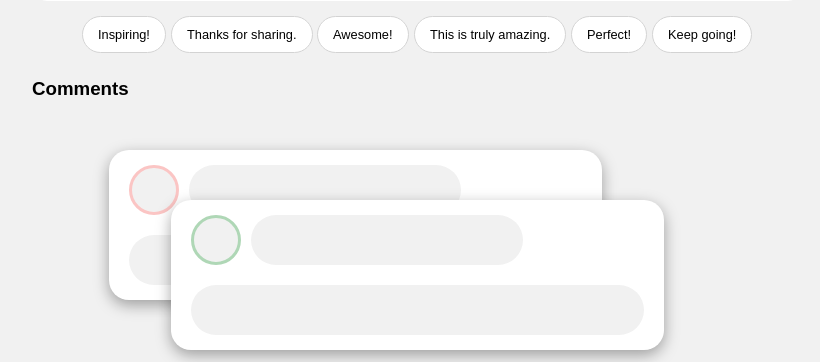
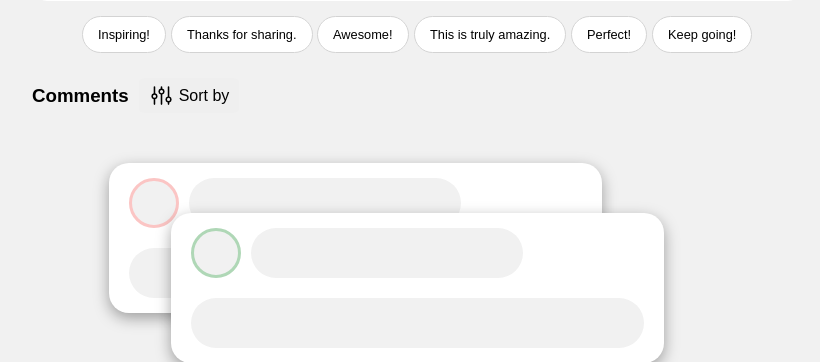
Before and after one commit to sandro988/Blogzz, a Django app: template templates/blogs/blogs_detail.html in a window 1280 px wide. Shown: the part 447-809 px from the top of the page, without its empty margins (32-852 px from the left). Run offline with Django 4.2, Linux system fonts and the light colour scheme; the template is opened without the code that fills it: values that come from a table or form of the project are taken from there, others are empty; parts of the project's set-up code (start-up, migrations or seed data) failed here and were passed over; some libraries are stand-ins or nearby versions.

Commit message:
Added comment sorting functionality, users can sort comments by popularity or the date they were created(either oldest or newest)

```diff
--- a/comments/models.py
+++ b/comments/models.py
@@ -22,11 +22,11 @@ class Comment(models.Model):
     comment_upvotes = models.ManyToManyField(
         get_user_model(), related_name="upvote", default=None, blank=True
     )
-    comment_upvotes_count = models.IntegerField(default="0")
+    comment_upvotes_count = models.IntegerField(default=0)
     comment_downvotes = models.ManyToManyField(
         get_user_model(), related_name="downvote", default=None, blank=True
     )
-    comment_downvotes_count = models.IntegerField(default="0")
+    comment_downvotes_count = models.IntegerField(default=0)
     comment_depth = models.IntegerField(default=1)
 
     class Meta:
--- a/comments/templatetags/comment_extras.py
+++ b/comments/templatetags/comment_extras.py
@@ -7,7 +7,7 @@ register = template.Library()
 def custom_timesince(value):
     now = timezone.now()
     if timezone.is_naive(value):
-        value = timezone.make_aware(value, timezone.get_current_timezone())  # Make naive datetime object timezone-aware
+        value = timezone.make_aware(value, timezone.get_current_timezone())
     diff = now - value
     if diff < timezone.timedelta(minutes=1):
         return "1m"
--- a/static/css/comment_css/comment.css
+++ b/static/css/comment_css/comment.css
@@ -307,6 +307,12 @@
 .downvote-active path {
     fill: #6a9bee;
 }
+
+.comment-delete-form {
+    background-color: white;
+    padding: clamp(15px, 0.8vw, 30px);
+    border-radius: 15px;
+}
 .comment-delete-modal-div {
     display: none;
 }
@@ -459,6 +465,76 @@
     margin-top: 20px;
 }
 
+.sort-by-btn {
+    position: relative;
+    outline: none;
+    border: none;
+    cursor: pointer;
+    font-size: clamp(16px, 1vw, 20px);
+    font-family: sans-serif;
+    padding: 5px 10px;
+    border-radius: 5px;
+    display: flex;
+    align-items: center;
+    gap: 5px;
+    transition: background-color 0.15s ease-in-out;
+}
+
+.comments-header h3 {
+    padding: 5px 0;
+    margin: 0;
+}
+
+.sort-by-btn:hover {
+    background-color: #d9d9d9;
+}
+
+.sort-by-btn svg {
+    width: clamp(20px, 2.5vw, 25px);
+    height: clamp(20px, 2.5vw, 25px);
+}
+
+.comments-header {
+    display: flex;
+    align-items: center;
+    gap: 10px;
+}
+
+.sort-by-form {
+    display: none;
+}
+
+.sort-by-form-active {
+    display: block;
+    position: absolute;
+    width: max-content;
+    height: max-content;
+    background-color: white;
+    box-shadow: 0px 1px 5px #c3c3c3;
+    border-radius: 5px;
+    padding: clamp(5px, 0.7vw, 20px);
+    animation: fadeDropdownIn 0.25s forwards;
+    z-index: 1;
+}
+
+.sort-by-option {
+    display: block;
+    width: 100%;
+    background-color: transparent;
+    border: none;
+    outline: none;
+    padding: 5px clamp(10px, 0.8vw, 20px);
+    transition: background-color 0.15s ease-in-out;
+    border-radius: 5px;
+    text-align: left;
+    font-size: clamp(12px, 1vw, 20px);
+}
+
+.sort-by-option:hover {
+    cursor: pointer;
+    background-color: #e9e9e9;
+}
+
 @media only screen and (min-width: 767px) and (max-width: 1100px) {
     .inner-reply {
         margin-left: 20px !important;
--- a/static/js/comments_js/comments.js
+++ b/static/js/comments_js/comments.js
@@ -9,6 +9,8 @@ let commentDeleteBtns; // Delete buttons in options container
 let cancelCommentDeletionBtns;
 let commentDeleteFormBtns; // Delete buttons in delete form
 let commentDeleteOverlay;
+let commentSortBtn = document.querySelector(".sort-by-btn");
+let sortOptions = document.querySelector(".sort-by-form");
 
 // In the comment section there are few suggestion comments, they are just buttons
 // that users can click on, after they click them, value of a clicked button
@@ -150,6 +152,19 @@ document.addEventListener("mousedown", (e) => {
         }
         commentDeleteModalContainer.replaceChildren();
     }
+
+    // For comment sorting options
+
+    if (
+        e.target.classList.contains(
+            "prevent-propagation-for-comment-sort-options"
+        )
+    ) {
+        e.stopPropagation;
+    } else {
+        let commentSortOptions = document.querySelector(".sort-by-form");
+        commentSortOptions.classList.remove("sort-by-form-active");
+    }
 });
 
 function eventListenerForDeleteButtons() {
@@ -194,6 +209,15 @@ function eventListenerOnEscapeKey() {
     });
 }
 
+function eventListenerForCommentSortButton() {
+    commentSortBtn = document.querySelector(".sort-by-btn");
+    commentSortBtn.addEventListener("click", function () {
+        sortOptions = document.querySelector(".sort-by-form");
+        sortOptions.classList.toggle("sort-by-form-active");
+    });
+}
+
 eventListenerForOptionButtons();
 eventListenerForDeleteButtons();
 eventListenerOnEscapeKey();
+eventListenerForCommentSortButton();
--- a/templates/comments/comments_detail.html
+++ b/templates/comments/comments_detail.html
@@ -13,12 +13,13 @@
                 <div class="comment-delete-modal-div prevent-propagation-for-comment-deletion" id="comment-delete-modal-div"></div>
 
                 <div class="comments-header">
-                    <h3>Comments</h3>
+                    <h3>{{ comment.count_comment_and_replies }} Replies </h3>
+                    {% include "comments/partials/sort_comments.html" %}
                 </div>
 
                 {% include "comments/individual_comment.html" %}
                 {% with depth=comment.comment_depth|add:5 %}
-                    {% for comment in comment.replies.all %}
+                    {% for comment in comments %}
                         <div class="comment">
                             {% include "comments/comment_recursive.html" with comment=comment depth=depth %}
                         </div>
--- a/templates/comments/delete_comment.html
+++ b/templates/comments/delete_comment.html
@@ -14,6 +14,8 @@
     hx-swap="innerHTML"
     hx-trigger="submit"
     {% if continue_thread_comment.replies.count == 1 and comment_to_be_deleted == continue_thread_comment.replies.first %}
+        hx-push-url="{% url 'blog_detail' blog.id %}"
+    {% elif not continue_thread_url %}
         hx-push-url="{% url 'blog_detail' blog.id %}"
     {% endif %}
 >
--- a/templates/comments/individual_comment.html
+++ b/templates/comments/individual_comment.html
@@ -77,8 +77,9 @@
         {% include 'comments/update_comment.html' %}
     {% elif comment == comment_to_be_deleted %}
         {% include 'comments/delete_comment.html' %}
+    {% elif comment == comment_to_reply_to %}
+        {% include 'comments/reply_to_comment.html'%}
     {% endif %}
-
 
     <!-- Checking if the user is on continue_thread page -->
     {% if "continue_thread" in request.path %}
--- a/templates/comments/list_comments.html
+++ b/templates/comments/list_comments.html
@@ -3,19 +3,20 @@
 
     <div class="comments-header">
         <h3>{{ blog.comments.count }} Comments</h3>
+        {% include "comments/partials/sort_comments.html" %}
     </div>
 
 
     {% if continue_thread_comment %}
         {% with depth=continue_thread_comment.comment_depth|add:5 %}
-            {% for comment in continue_thread_comment.get_replies %}
+            {% for comment in continue_thread_replies %}
                 <div class="comment">
                     {% include "comments/comment_recursive.html" with comment=comment depth=depth %}
                 </div>
             {% endfor %}
         {% endwith %}
     {% else %}
-        {% for comment in blog.comments.all %}
+        {% for comment in comments %}
             {% if comment.comment_parent is None %}
                 {% with depth=comment.comment_depth|add:5 %}
                     <div class="comment">
--- /dev/null
+++ b/templates/comments/partials/sort_comments.html
@@ -0,0 +1,55 @@
+<div
+    class="comment-sort-container prevent-propagation-for-comment-sort-options"
+>
+    <div>
+        <button
+            type="button"
+            class="sort-by-btn prevent-propagation-for-comment-sort-options"
+        >
+            <svg
+                class="prevent-propagation-for-comment-sort-options"
+                xmlns="http://www.w3.org/2000/svg"
+                width="36"
+                height="36"
+                fill="#000000"
+                viewBox="0 0 256 256"
+            >
+                <path
+                    d="M64,105V40a8,8,0,0,0-16,0v65a32,32,0,0,0,0,62v49a8,8,0,0,0,16,0V167a32,32,0,0,0,0-62Zm-8,47a16,16,0,1,1,16-16A16,16,0,0,1,56,152Zm80-95V40a8,8,0,0,0-16,0V57a32,32,0,0,0,0,62v97a8,8,0,0,0,16,0V119a32,32,0,0,0,0-62Zm-8,47a16,16,0,1,1,16-16A16,16,0,0,1,128,104Zm104,64a32.06,32.06,0,0,0-24-31V40a8,8,0,0,0-16,0v97a32,32,0,0,0,0,62v17a8,8,0,0,0,16,0V199A32.06,32.06,0,0,0,232,168Zm-32,16a16,16,0,1,1,16-16A16,16,0,0,1,200,184Z"
+                ></path>
+            </svg>
+            Sort by
+        </button>
+    </div>
+
+    <form
+        method="GET"
+        class="sort-by-form prevent-propagation-for-comment-sort-options"
+    >
+        <button
+            type="submit"
+            name="sort"
+            value="newest"
+            class="sort-by-option prevent-propagation-for-comment-sort-options"
+        >
+            Newest
+        </button>
+        <button
+            type="submit"
+            name="sort"
+            value="oldest"
+            class="sort-by-option prevent-propagation-for-comment-sort-options"
+        >
+            Oldest
+        </button>
+        <button
+            type="submit"
+            name="sort"
+            value="popular"
+            class="sort-by-option prevent-propagation-for-comment-sort-options"
+        >
+            Popular
+        </button>
+
+    </form>
+</div>
--- a/templates/comments/reply_to_comment.html
+++ b/templates/comments/reply_to_comment.html
@@ -4,6 +4,9 @@
     hx-post="{% url 'create_reply' comment.id %}"
     hx-target="#comment-list"
     hx-swap="innerHTML"
+    {% if not continue_thread_url %}
+        hx-push-url="{% url 'blog_detail' blog.id %}"
+    {% endif %}
 >
     {% csrf_token %} {{ form.as_p }}
 
--- a/templates/comments/update_comment.html
+++ b/templates/comments/update_comment.html
@@ -4,7 +4,11 @@
     hx-post="{% url 'update_comment' comment.id %}"
     hx-target="#comment-list"
     hx-swap="innerHTML"
-    hx-trigger="submit">
+    hx-trigger="submit"
+    {% if not continue_thread_url %}
+        hx-push-url="{% url 'blog_detail' blog.id %}"
+    {% endif %}
+    >
 
     {% csrf_token %}
     {{ update_page_form.as_p }}
```
Also changed, not shown: blogs/views.py (+6 -1 lines), comments/tests/test_forms.py (+56 -0 lines), comments/utils.py (+33 -0 lines), comments/views.py (+13 -2 lines), comments/migrations/0007_alter_comment_comment_downvotes_count_and_more.py (added), static/images/featured-blogs-section-imgs/profile-pictures/cat1.jpg (deleted).
